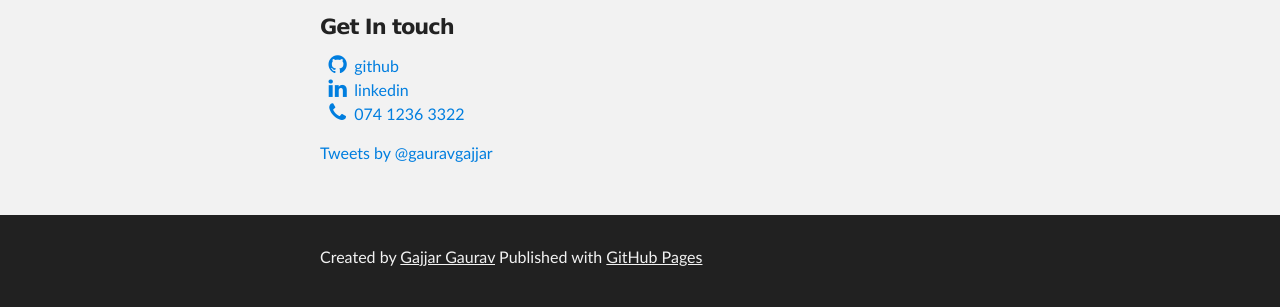
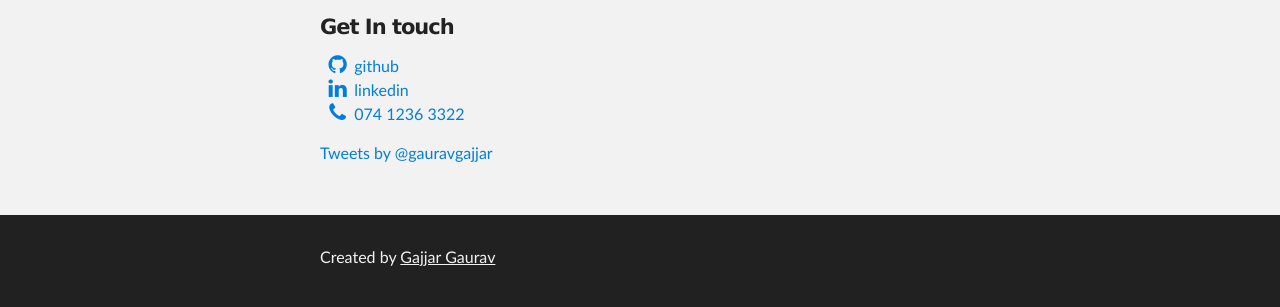
Before and after one commit to gajjargaurav/gajjargaurav.github.io, a plain HTML site: page index.html in a window 1280 px wide. Shown: the part 403-710 px from the top of the page. Drawn offline with Linux system fonts and the light colour scheme.

Commit message:
removing published info

```diff
--- a/index.html
+++ b/index.html
@@ -56,7 +56,7 @@
         </div>
         <div id="footer">
             <footer class="inner">
-                <p>Created by <a href="http://gajjargaurav.co.uk"> Gajjar Gaurav</a> Published with <a href="https://pages.github.com">GitHub Pages</a></p>
+                <p>Created by <a href="http://gajjargaurav.co.uk"> Gajjar Gaurav</a></p>
             </footer>
         </div>
     </div>
```
